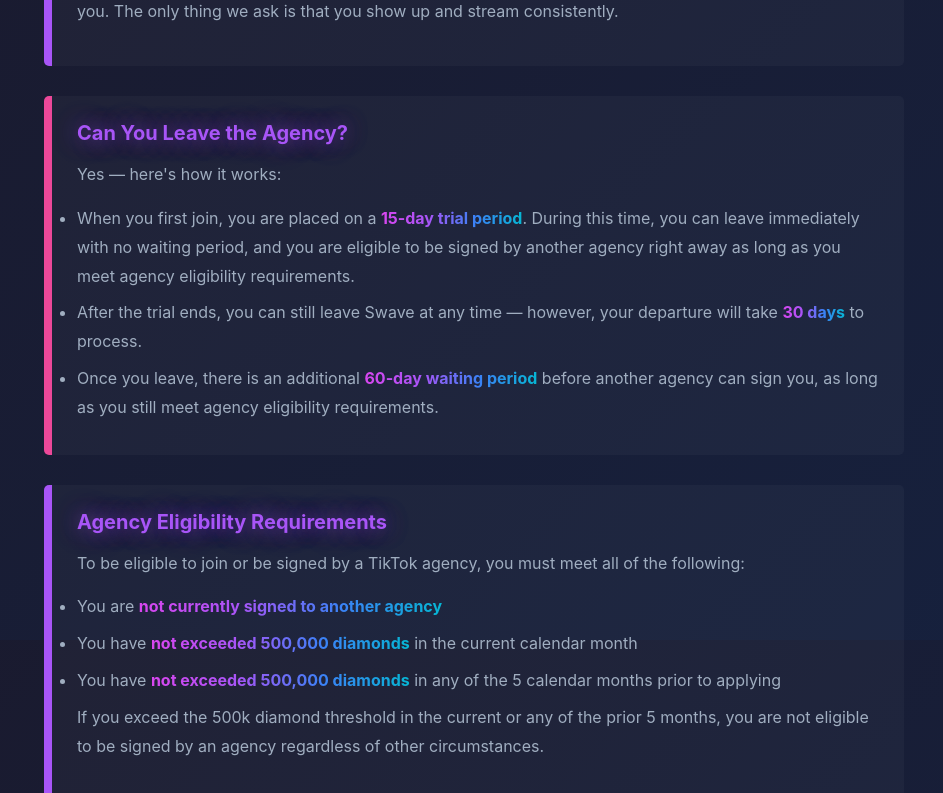
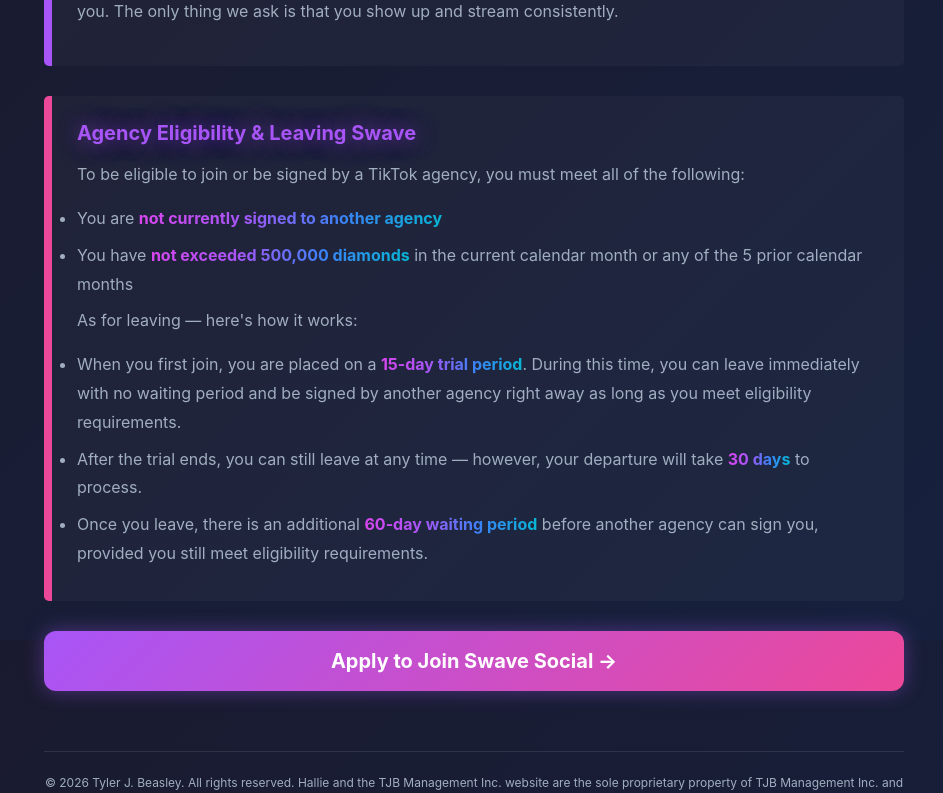
Before and after one commit to iamunrizzable/Website, a Next.js app: page /swave-social in a window 1280 px wide. Shown: the part 1760-2553 px from the top of the page, without its empty margins (166-1109 px from the left). Built offline with nearby package versions, Linux system fonts and the light colour scheme.

Commit message:
Combine Agency Eligibility and Leaving Swave into one section
https://claude.ai/code/session_01U16rwZbCBn5uoxgkaTGuZL

```diff
--- a/app/swave-social/page.js
+++ b/app/swave-social/page.js
@@ -324,24 +324,18 @@ export default function SwaveSocialInfo() {
         </div>
 
         <div className="section">
-          <h2>Can You Leave the Agency?</h2>
-          <p>Yes — here's how it works:</p>
-          <ul>
-            <li>When you first join, you are placed on a <span className="highlight">15-day trial period</span>. During this time, you can leave immediately with no waiting period, and you are eligible to be signed by another agency right away as long as you meet agency eligibility requirements.</li>
-            <li>After the trial ends, you can still leave Swave at any time — however, your departure will take <span className="highlight">30 days</span> to process.</li>
-            <li>Once you leave, there is an additional <span className="highlight">60-day waiting period</span> before another agency can sign you, as long as you still meet agency eligibility requirements.</li>
-          </ul>
-        </div>
-
-        <div className="section">
-          <h2>Agency Eligibility Requirements</h2>
+          <h2>Agency Eligibility & Leaving Swave</h2>
           <p>To be eligible to join or be signed by a TikTok agency, you must meet all of the following:</p>
           <ul>
             <li>You are <span className="highlight">not currently signed to another agency</span></li>
-            <li>You have <span className="highlight">not exceeded 500,000 diamonds</span> in the current calendar month</li>
-            <li>You have <span className="highlight">not exceeded 500,000 diamonds</span> in any of the 5 calendar months prior to applying</li>
+            <li>You have <span className="highlight">not exceeded 500,000 diamonds</span> in the current calendar month or any of the 5 prior calendar months</li>
           </ul>
-          <p>If you exceed the 500k diamond threshold in the current or any of the prior 5 months, you are not eligible to be signed by an agency regardless of other circumstances.</p>
+          <p>As for leaving — here's how it works:</p>
+          <ul>
+            <li>When you first join, you are placed on a <span className="highlight">15-day trial period</span>. During this time, you can leave immediately with no waiting period and be signed by another agency right away as long as you meet eligibility requirements.</li>
+            <li>After the trial ends, you can still leave at any time — however, your departure will take <span className="highlight">30 days</span> to process.</li>
+            <li>Once you leave, there is an additional <span className="highlight">60-day waiting period</span> before another agency can sign you, provided you still meet eligibility requirements.</li>
+          </ul>
         </div>
 
         <a href="/contact-swave-social" className="cta-btn">Apply to Join Swave Social →</a>
```
